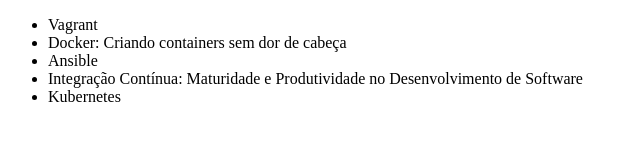
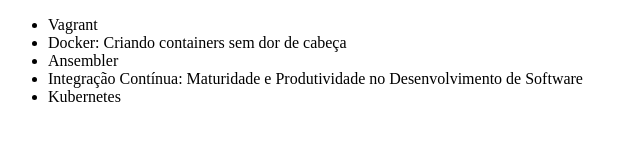
Before and after one commit to mrleonardobrito/alura-curso, a plain HTML site: page index.html in a window 1280 px wide. Shown: the full height of the page, 0-640 px from the left. Drawn offline with Linux system fonts and the light colour scheme.

```diff
--- a/index.html
+++ b/index.html
@@ -8,7 +8,7 @@
     <ul>
         <li>Vagrant</li>
         <li>Docker: Criando containers sem dor de cabeça</li>
-        <li>Ansible</li>
+        <li>Ansembler</li>
         <li>Integração Contínua: Maturidade e Produtividade no Desenvolvimento de Software</li>
         <li>Kubernetes</li>
     </ul>
```
